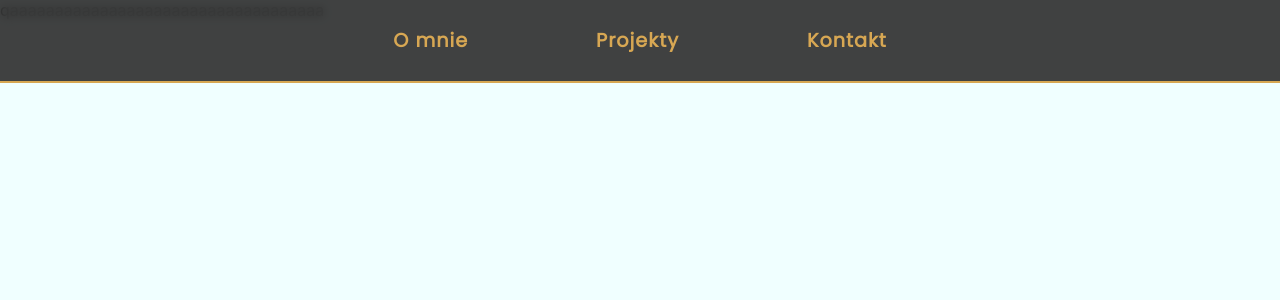
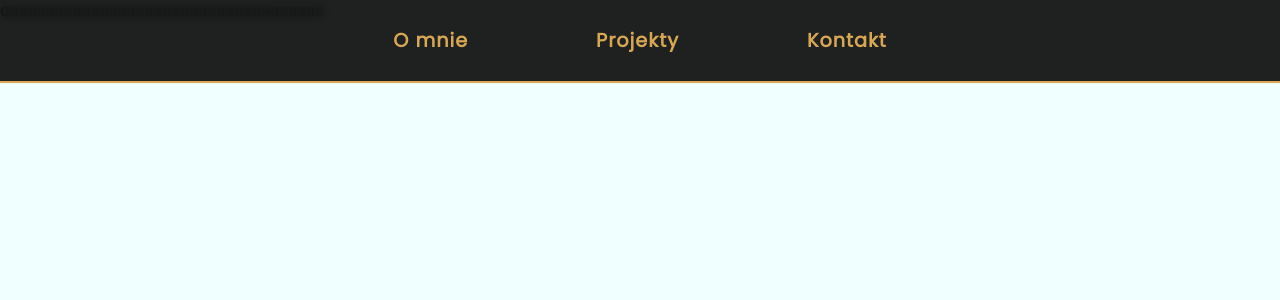
Before and after one commit to MikeStork/MikeStork.github.io, a React (Create React App) app: page /#/ in a window 1280 px wide. Shown: the top 300 px of the page. Built offline with nearby package versions, Linux system fonts and the light colour scheme.

Commit message:
Update Navbar.css

```diff
--- a/src/components/Navbar.css
+++ b/src/components/Navbar.css
@@ -1,6 +1,6 @@
 section{
     padding: 10px 0;
-    background-color: #2c2c2c;
+    background-color: #070707;
     backdrop-filter: blur(5px);
     opacity: 0.9;
     border-bottom: 2px solid rgb(83.139038%,61.569214%,25.099182%);
```
